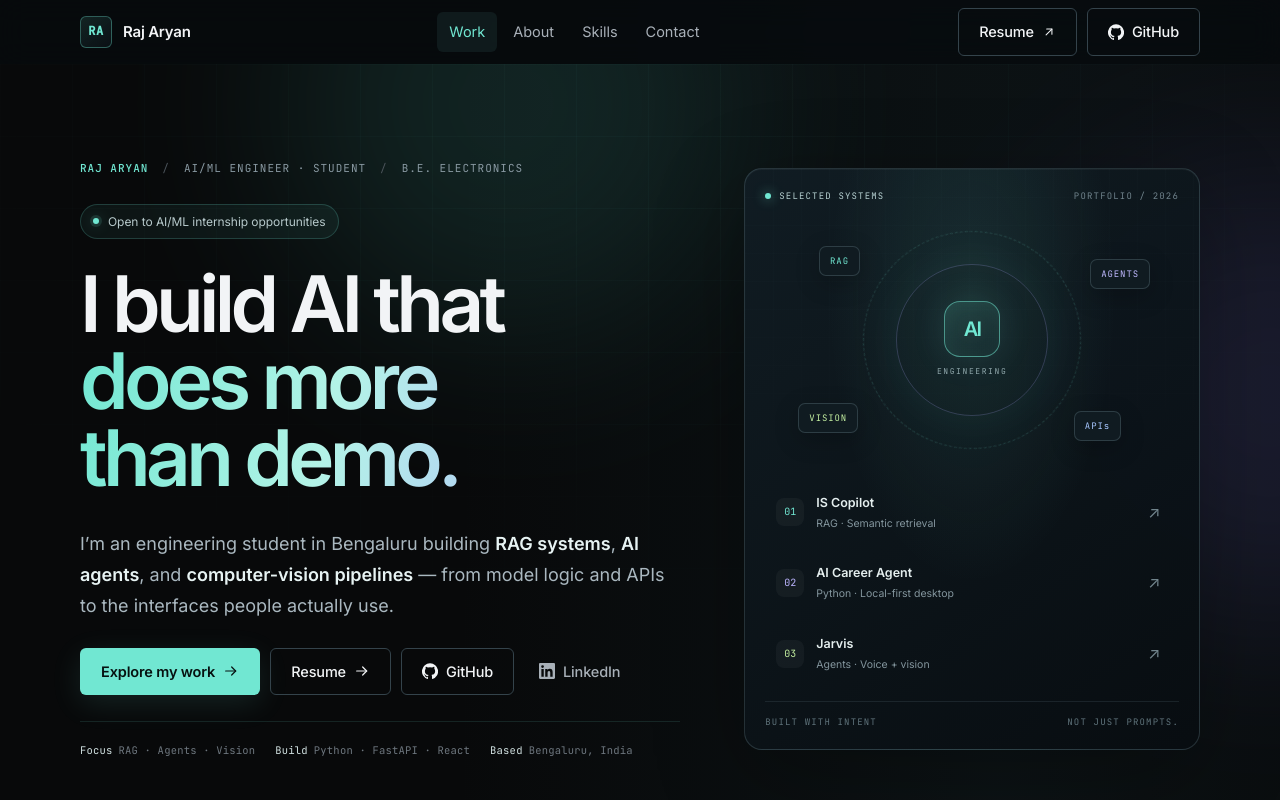
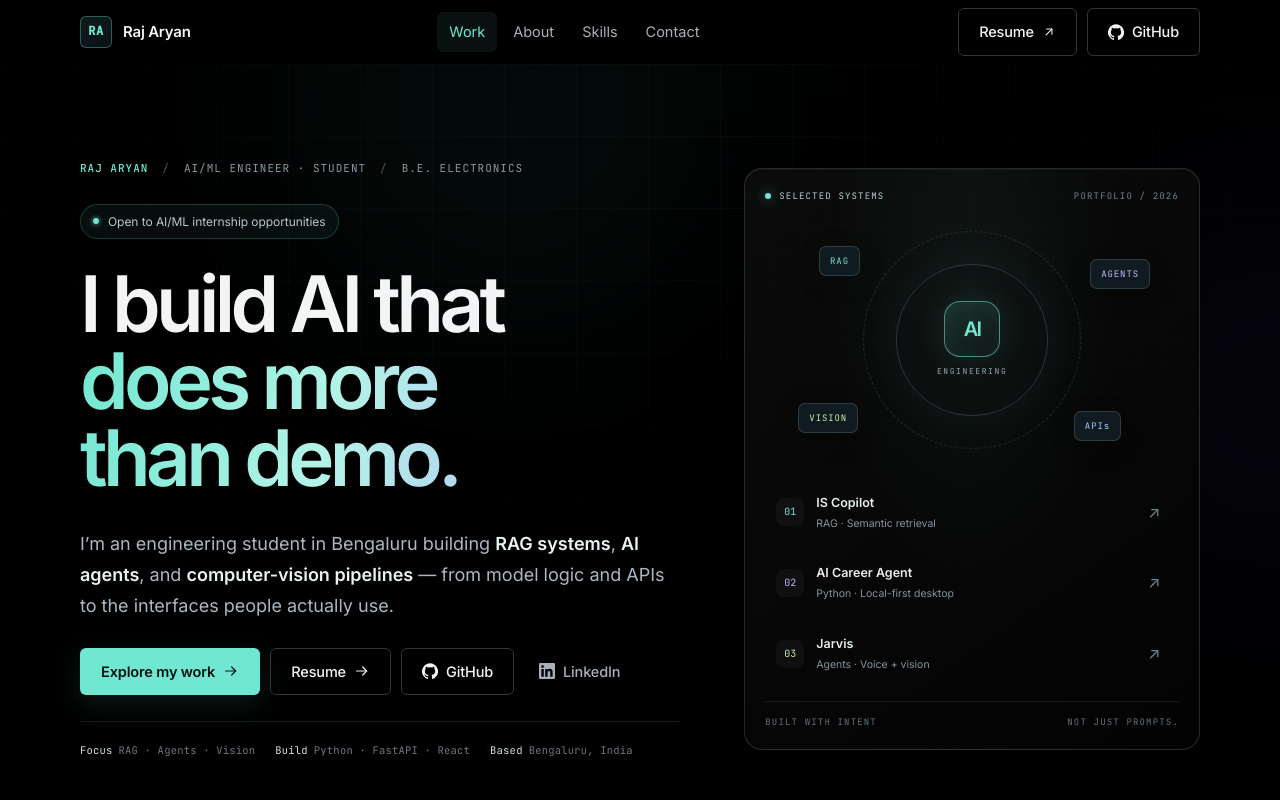
Before and after one commit to rajaryan1111/raj-aryan-portfolio, a React (Vite) app: page / in a window 1280 px wide. Shown: the top 800 px of the page. Built offline with nearby package versions, Linux system fonts and the light colour scheme.

Commit message:
Keep portfolio background true black while preserving animations

```diff
--- a/src/styles/index.css
+++ b/src/styles/index.css
@@ -2160,3 +2160,41 @@ body {
     flex: 1 1 140px;
   }
 }
+
+
+/* Black-first palette requested: preserve the existing motion and accents */
+:root {
+  --bg: #000000;
+  --bg-elevated: #080808;
+  --bg-card: #0b0b0b;
+  --bg-hover: #141414;
+  --bg-inset: #070707;
+  --border: #202020;
+  --border-strong: #353535;
+}
+body {
+  background: #000000;
+}
+.nav,
+.nav[data-scrolled='true'] {
+  background: rgba(0, 0, 0, 0.94);
+}
+.hero__glow--one {
+  opacity: 0.045;
+}
+.hero__glow--two {
+  opacity: 0.04;
+}
+.hero__showcase {
+  background:
+    radial-gradient(ellipse at 50% 22%, rgba(113, 231, 210, 0.055), transparent 45%),
+    linear-gradient(145deg, #0b0b0b, #030303);
+}
+.pcard--flagship {
+  background: linear-gradient(145deg, #0c0c0c, #050505);
+}
+.contact {
+  background:
+    radial-gradient(ellipse at 90% 0%, rgba(113, 231, 210, 0.045), transparent 48%),
+    linear-gradient(180deg, #0b0b0b 0%, #030303 100%);
+}
```
